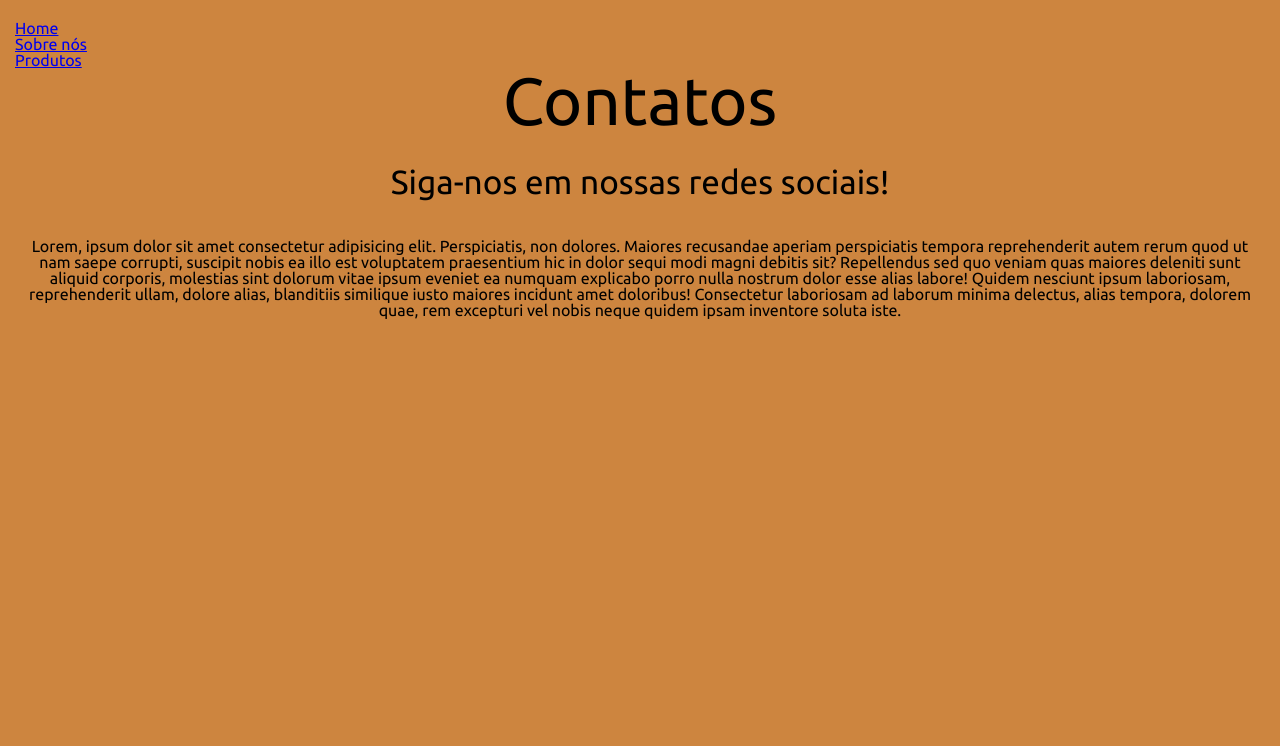
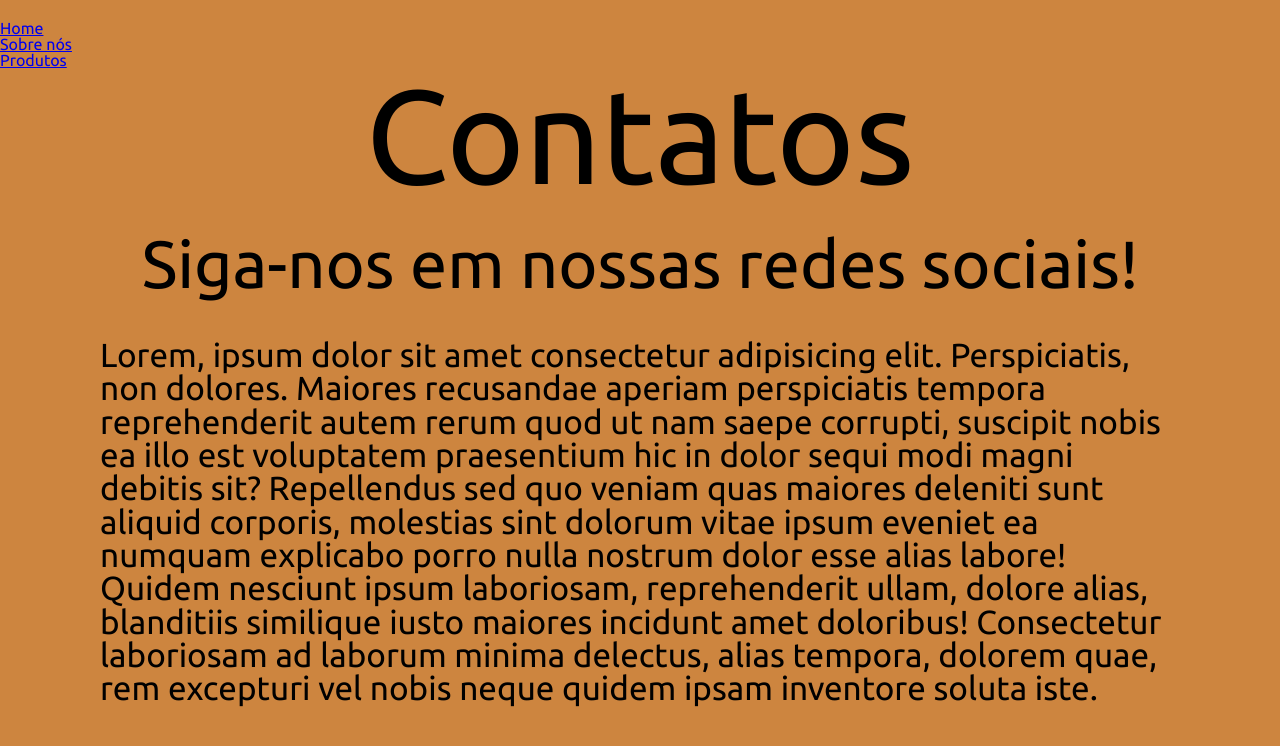
Before and after one commit to JPeri05/sapataria-do-arnaldo, a plain HTML site: page contatos.html in a window 1280 px wide. Drawn offline with Linux system fonts and the light colour scheme.

Commit message:
salvando mudanças finais do dia

```diff
--- a/contatos.html
+++ b/contatos.html
@@ -31,7 +31,7 @@
 
         <h2 class="subtitulo-artigo">Siga-nos em nossas redes sociais!</h2>
 
-       <h3>
+       <h3 class="paragrafo">
          Lorem, ipsum dolor sit amet consectetur adipisicing elit. Perspiciatis, non dolores. Maiores recusandae aperiam perspiciatis tempora reprehenderit autem rerum quod ut nam saepe corrupti, suscipit nobis ea illo est voluptatem praesentium hic in dolor sequi modi magni debitis sit? Repellendus sed quo veniam quas maiores deleniti sunt aliquid corporis, molestias sint dolorum vitae ipsum eveniet ea numquam explicabo porro nulla nostrum dolor esse alias labore! Quidem nesciunt ipsum laboriosam, reprehenderit ullam, dolore alias, blanditiis similique iusto maiores incidunt amet doloribus! Consectetur laboriosam ad laborum minima delectus, alias tempora, dolorem quae, rem excepturi vel nobis neque quidem ipsam inventore soluta iste.
        </h3>
 
--- a/css/style.css
+++ b/css/style.css
@@ -1,22 +1,30 @@
 @import url('https://fonts.googleapis.com/css2?family=Ubuntu:wght@400;500;700&display=swap');
 
-body { background-color: peru;
+body {
+    background-color: peru;
+    font-family: 'Ubuntu', sans-serif;
+}
+
+footer {
+    background-color: darkorange;
     font-family: 'Ubuntu', sans-serif;
 }
 
 .titulo-artigo {
-    font-size: 50pt; margin-bottom:30px;
+    font-size: 100pt;
+    margin-bottom:30px;
 }
 
 .subtitulo-artigo {
-    font-size: 25pt; margin-bottom:40px;
+    font-size: 50pt;
+    margin-bottom:40px;
 }
 
 .pagina {
      margin-top: 20px;
-     margin-left: 15px;
-     margin-bottom: 20px;
-     margin-right: 15px;
+     margin-left: 0px;
+     margin-bottom: 0px;
+     margin-right: 0px;
      border-top-width: 5px;
 }
 
@@ -26,9 +34,14 @@ body { background-color: peru;
 }
 
 .centrar {
-    margin-left:430px; margin-top:50px;
+    margin-left:430px;
+    margin-top:50px;
 }
 
 .paragrafo {
-    margin-top:15px; font-size: larger; text-align: left; margin-left:100px; margin-right:100px;
+    margin-top:15px;
+    font-size: 25pt;
+    text-align: left;
+    margin-left:100px;
+    margin-right:100px;
 }
```
